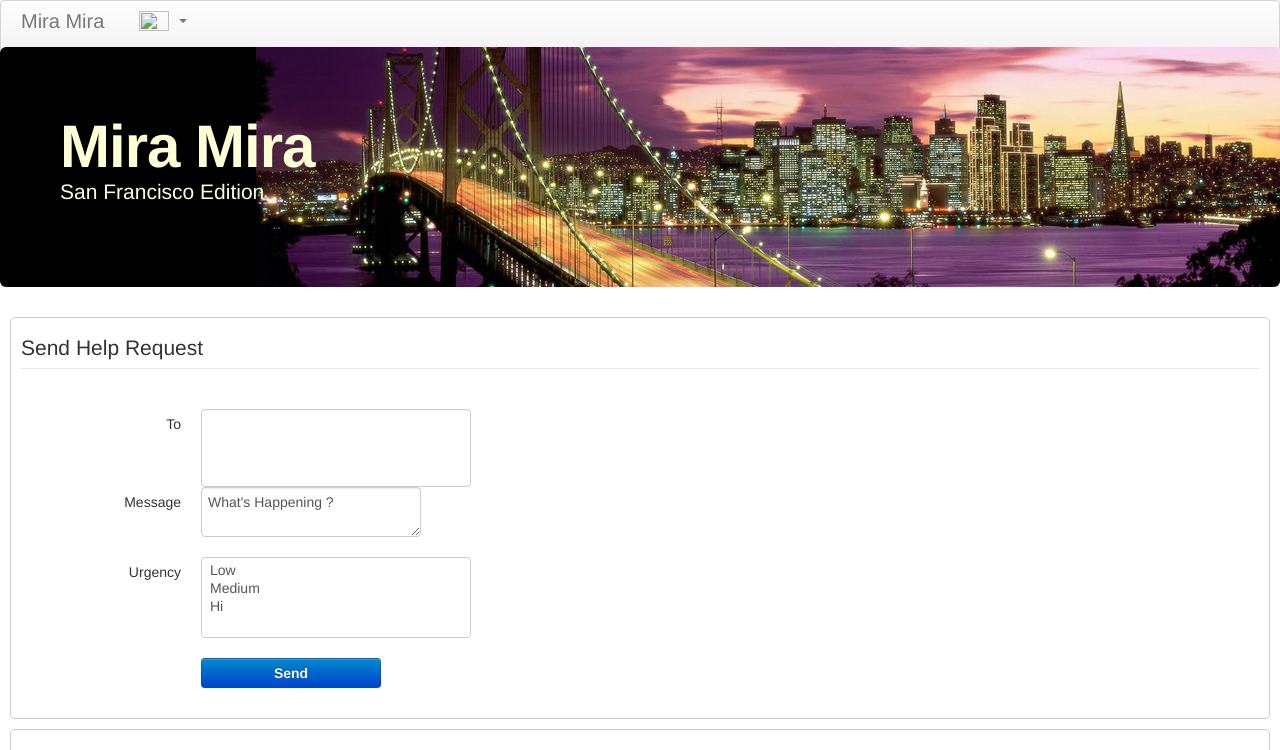
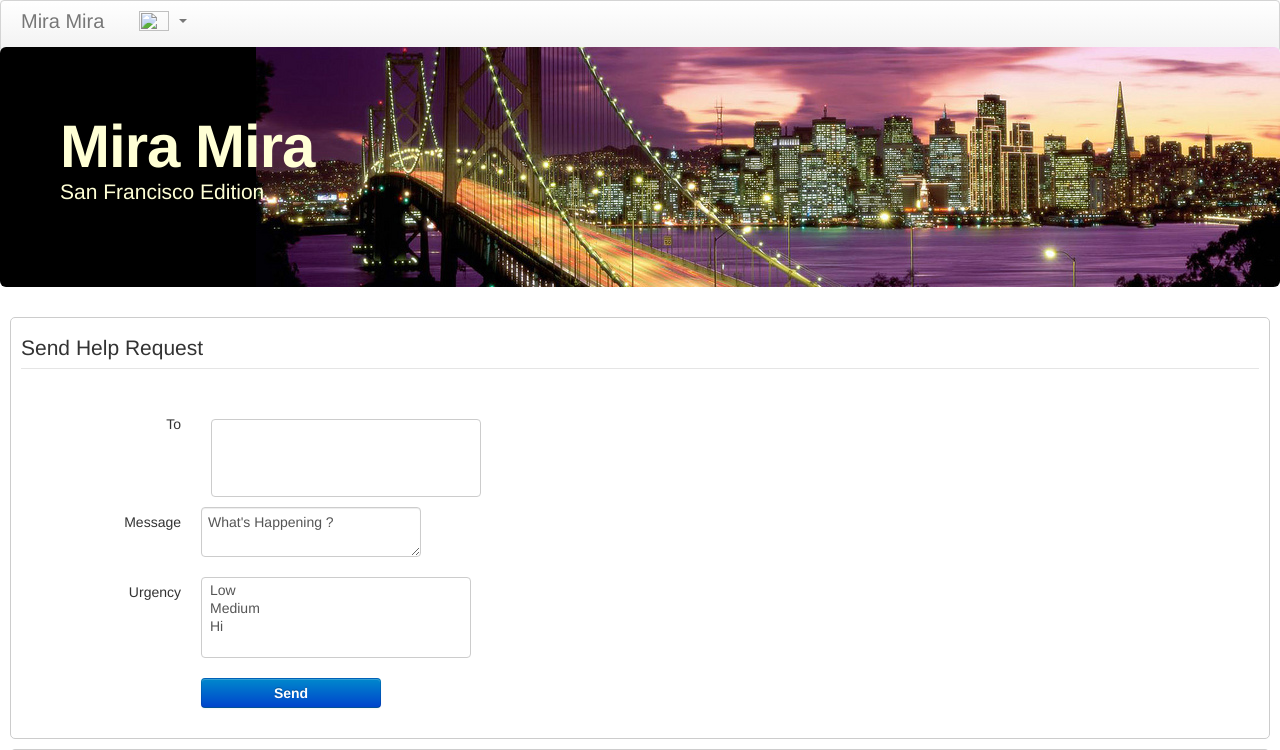
Before and after one commit to ciberch/miramira, a Python web app: template python-server/templates/index.html in a window 1280 px wide. Shown: the top 750 px of the page. Run offline with Jinja, Linux system fonts and the light colour scheme; the template is opened without the code that fills it, so the values that code supplies are empty.

Commit message:
Added padding around list box

```diff
--- a/python-server/templates/help_request.html
+++ b/python-server/templates/help_request.html
@@ -8,7 +8,7 @@
     </fieldset>
             <!-- Select Multiple -->
             <label class="control-label">To</label>
-            <div class="controls">
+            <div class="controls" style="padding: 10px;" >
                 <select class="input-xlarge" multiple="multiple" name="team">
                     {% for circle in user.circles %}
                     <option>{{ circle }}</option>
```
